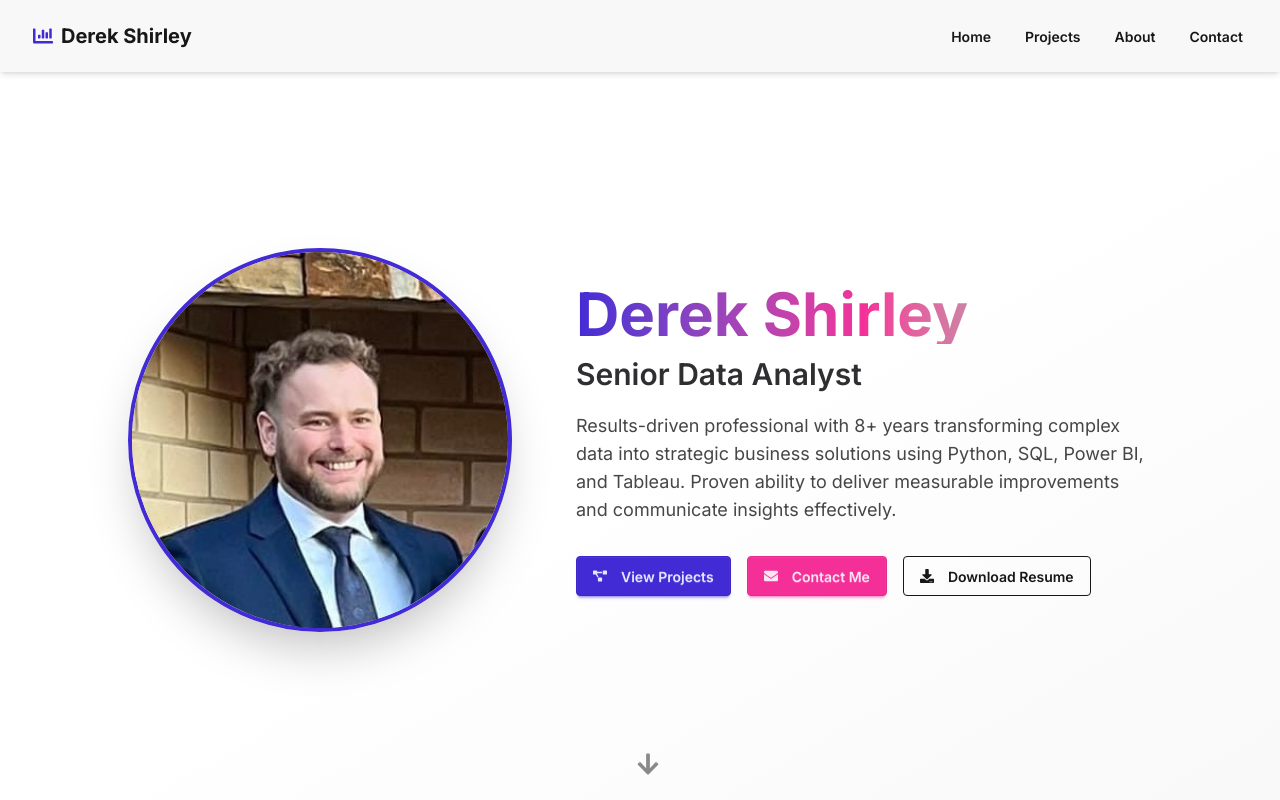
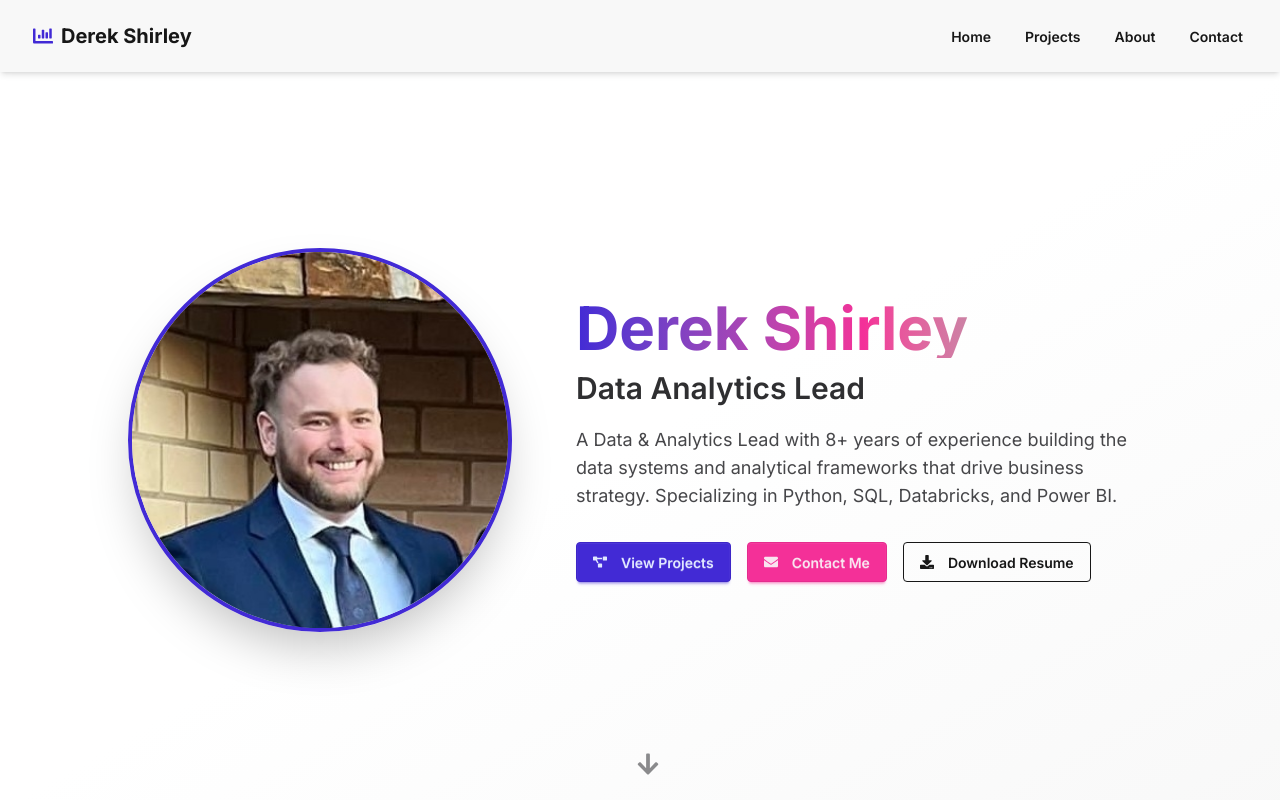
Before and after one commit to Derek-Devs/derek-shirley-portfolio, a Next.js app: page / in a window 1280 px wide. Shown: the top 800 px of the page. Built offline with nearby package versions, Linux system fonts and the light colour scheme.

Commit message:
Wording changes!

```diff
--- a/src/components/sections/HeroSection.tsx
+++ b/src/components/sections/HeroSection.tsx
@@ -85,14 +85,14 @@ const HeroSection: React.FC = () => {
             className="text-xl sm:text-2xl md:text-3xl font-semibold mb-5 text-base-content/90"
             variants={textItemVariants}
           >
-            Senior Data Analyst
+            Data Analytics Lead
           </motion.h2>
 
           <motion.p
             className="mb-8 text-base sm:text-lg text-base-content/80 max-w-xl mx-auto lg:mx-0"
             variants={textItemVariants}
           >
-            Results-driven professional with 8+ years transforming complex data into strategic business solutions using Python, SQL, Power BI, and Tableau. Proven ability to deliver measurable improvements and communicate insights effectively.
+            A Data & Analytics Lead with 8+ years of experience building the data systems and analytical frameworks that drive business strategy. Specializing in Python, SQL, Databricks, and Power BI.
           </motion.p>
 
           <motion.div
```
